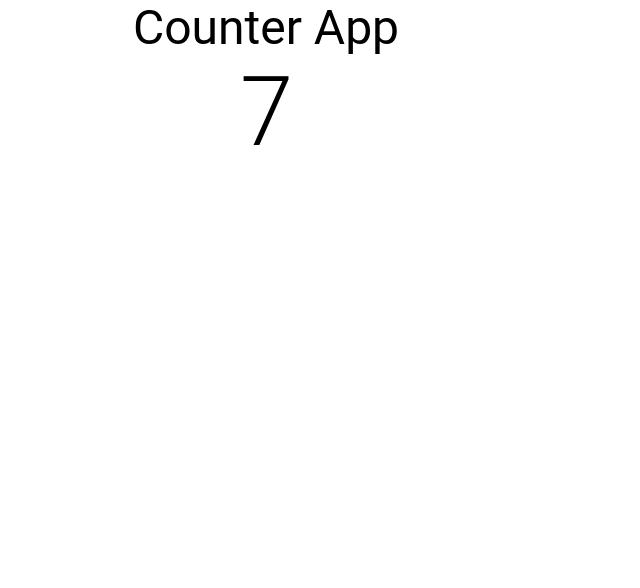
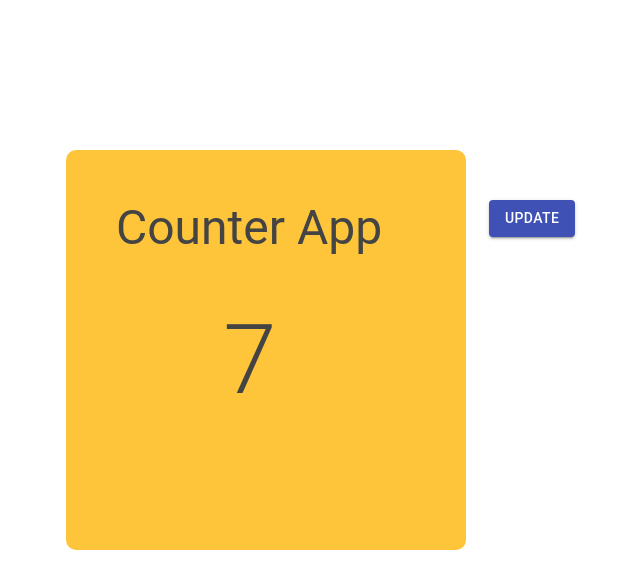
Before and after one commit to ude-soco/ELAS-React-Flask-Lecture, a React (Create React App) app: page / in a window 1280 px wide. Shown: the top 588 px of the page, without its empty margins (374-1014 px from the left). Built offline with nearby package versions, Linux system fonts and the light colour scheme.

Commit message:
Update App.js

```diff
--- a/src/App.js
+++ b/src/App.js
@@ -1,21 +1,63 @@
 import {useState} from "react";
-import {Grid, Typography} from "@material-ui/core";
+import {Button, Grid, Typography} from "@material-ui/core";
+import {makeStyles} from '@material-ui/core/styles';
 
-function App() {
+const useStyles = makeStyles(theme => ({
+  containerStyle: {
+    marginTop: theme.spacing(18.75),
+  },
+  counterStyle: {
+    margin: "auto",
+    padding: theme.spacing(6.25),
+    backgroundColor: "#FFC53A",
+    width: theme.spacing(50),
+    height: theme.spacing(50),
+    borderRadius: theme.spacing(1.25),
+  },
+  textStyle: {
+    color: "#444",
+    marginBottom: theme.spacing(6),
+  },
+  gutter: {
+    margin: theme.spacing(0, 0.5, 0, 0.5)
+  }
+}))
+
+export default function App() {
   const [count, setCount] = useState(7);
-  const [name, setName] = useState("Counter App")
+  const [name, setName] = useState("Counter App");
+  const classes = useStyles();
 
-  console.log(count);
-  console.log(name);
+  const handleChange = () => {
+    setCount(count + 1);
+  }
 
   return (
-    <Grid container direction="column" alignItems="center">
+    <>
+      <Grid container className={classes.containerStyle}>
+        <Grid container direction="column" alignItems="center" className={classes.counterStyle}>
 
-      <Typography variant="h3">{name}</Typography>
-      <Typography variant="h1">{count}</Typography>
+          <Grid item>
+            <Typography variant="h3" className={classes.textStyle}>
+              {name}
+            </Typography>
+          </Grid>
 
-    </Grid>
+          <Grid item>
+            <Typography variant="h1" className={classes.textStyle}>
+              {count}
+            </Typography>
+          </Grid>
+
+          <Grid container justify="center">
+            <Grid item>
+              <Button variant="contained" color="primary" onClick={handleChange}>
+                Update
+              </Button>
+            </Grid>
+          </Grid>
+        </Grid>
+      </Grid>
+    </>
   );
 }
-
-export default App;
```
